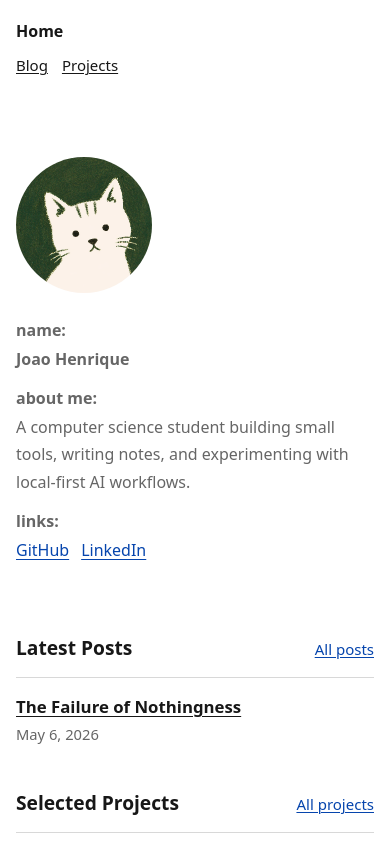
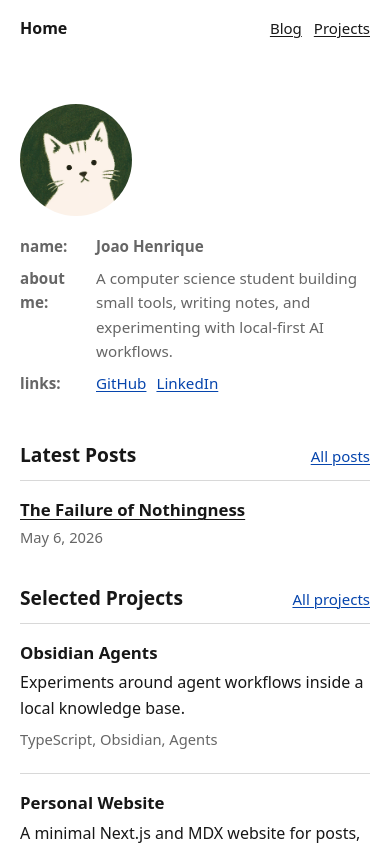
Before and after one commit to Zibhelina/blog, a Next.js app: page / in a window 390 px wide. Shown: the top 845 px of the page. Built offline with nearby package versions, Linux system fonts and the light colour scheme.

Commit message:
fix: improve mobile home layout

```diff
--- a/app/globals.css
+++ b/app/globals.css
@@ -332,26 +332,81 @@ a:hover {
 @media (max-width: 600px) {
   body {
     font-size: 16px;
+    line-height: 1.6;
+  }
+
+  .site-nav,
+  .site-main {
+    width: min(100% - 40px, 740px);
   }
 
   .site-nav {
-    align-items: flex-start;
-    flex-direction: column;
-    gap: 8px;
+    align-items: baseline;
+    flex-direction: row;
+    gap: 16px;
+    padding: 16px 0;
+  }
+
+  .site-links {
+    gap: 12px;
   }
 
   .site-main {
-    padding-top: 36px;
+    padding: 28px 0 56px;
   }
 
   .intro {
     grid-template-columns: 1fr;
-    gap: 24px;
-    margin-top: 24px;
+    align-items: start;
+    gap: 18px;
+    margin: 18px 0 48px;
+  }
+
+  .profile-avatar {
+    width: 112px;
+    height: 112px;
+  }
+
+  .profile-details {
+    gap: 8px;
   }
 
   .profile-details div {
-    grid-template-columns: 1fr;
-    gap: 2px;
+    grid-template-columns: 68px minmax(0, 1fr);
+    gap: 8px;
+  }
+
+  .profile-details dt,
+  .profile-details dd {
+    font-size: 0.95rem;
+  }
+
+  .profile-links {
+    gap: 10px;
+  }
+
+  .section {
+    margin-top: 36px;
+  }
+
+  .section-header {
+    margin-bottom: 12px;
   }
 }
+
+@media (max-width: 380px) {
+  .site-nav {
+    align-items: flex-start;
+    flex-direction: column;
+    gap: 6px;
+  }
+
+  .profile-avatar {
+    width: 104px;
+    height: 104px;
+  }
+
+  .profile-details div {
+    grid-template-columns: 64px minmax(0, 1fr);
+  }
+}
--- a/app/page.tsx
+++ b/app/page.tsx
@@ -15,7 +15,7 @@ export default async function HomePage() {
             src={catProfile}
             alt=""
             priority
-            sizes="(max-width: 600px) 144px, 168px"
+            sizes="(max-width: 600px) 112px, 168px"
           />
         </div>
         <div className="profile-copy">
```
